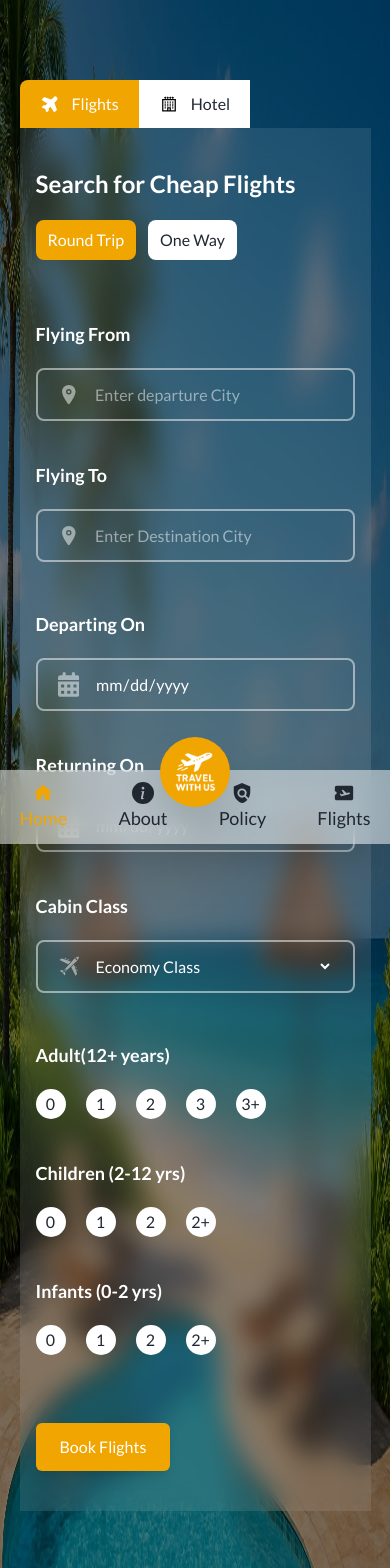
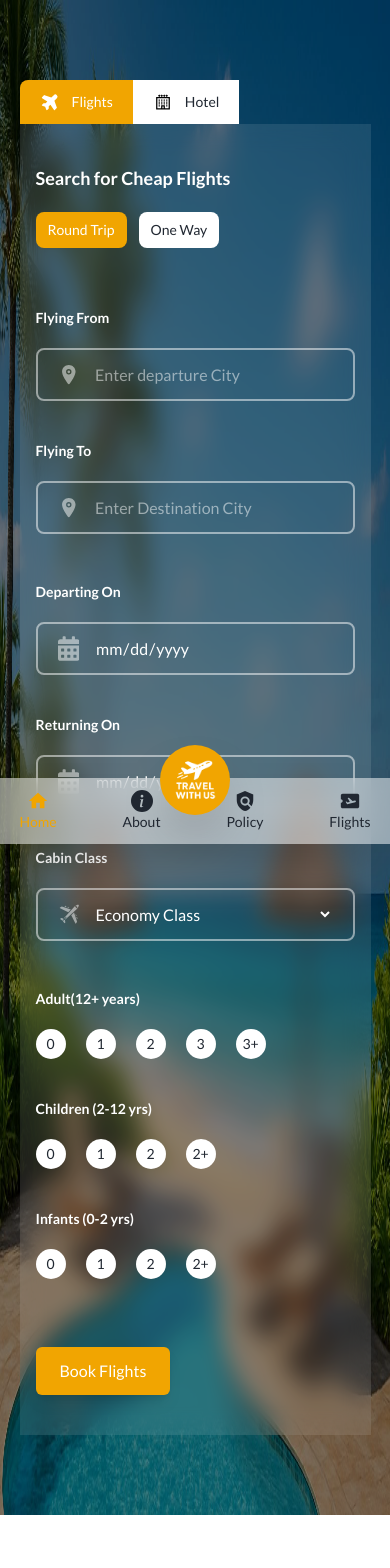
Before and after one commit to Programmer-Dev125/FlyWithUs, a React (Vite) app: page / in a window 390 px wide. Shown: the top 1568 px of the page. Built offline with nearby package versions, Linux system fonts and the light colour scheme.

Commit message:
change menu size

```diff
--- a/package.json
+++ b/package.json
@@ -26,6 +26,7 @@
   "devDependencies": {
     "@eslint/js": "^9.36.0",
     "@tailwindcss/postcss": "^4.1.13",
+    "@tailwindcss/typography": "^0.5.19",
     "@types/react": "^19.1.13",
     "@types/react-dom": "^19.1.9",
     "@vitejs/plugin-react": "^5.0.3",
--- a/src/pages/home/Home.jsx
+++ b/src/pages/home/Home.jsx
@@ -32,7 +32,7 @@ export default function Home(){
             <section className="flex flex-col gap-3 w-[100%] md:w-[45%]">
                 <h2 className="text-xl text-[var(--focus)]">Best Destinations around the world</h2>
                 <TextGenerator finalString="Travel, enjoy, live a new and full life." styles="text-6xl leading-normal text-[var(--primary)] relative" type="text" />
-                <p className="text-lg text-base/7 text-[var(--primary)]">Ready for your next adventure? Discover amazing destinations and exclusive deals tailored just for you!</p>
+                <p className="text-lg text-[var(--primary)]">Ready for your next adventure? Discover amazing destinations and exclusive deals tailored just for you!</p>
                 <Link to="/flights">
                   <Button>
                     Find Out More
--- a/src/pages/home/destination.jsx
+++ b/src/pages/home/destination.jsx
@@ -22,8 +22,8 @@ export default function Destination(){
             });
         },
         {
-            threshold: 0.1,        // triggers earlier
-            rootMargin: "-40% 0px -40% 0px", // center the trigger zone
+            threshold: 0.1,
+            rootMargin: "-40% 0px -40% 0px",
         }
         );
 
--- a/src/pages/home/flightForm.jsx
+++ b/src/pages/home/flightForm.jsx
@@ -30,48 +30,16 @@ export default function FlightForm(){
 
     return(
         <div className="flex flex-col gap-5">
-            <h2 className="text-2xl text-white font-semibold">Search for Cheap Flights</h2>
+            <h2 className="text-lg sm:text-2xl text-white font-semibold">Search for Cheap Flights</h2>
             <div className="flex flex-row gap-3">
-                <p className={`text-md px-3 py-2 cursor-pointer rounded-lg ${trip == "round" ? "text-white bg-[var(--focus)]" : "bg-white text-[var(--primary)]" }`} onClick={() => setTrip("round")}>Round Trip</p>
-                <p className={`text-md px-3 py-2 cursor-pointer rounded-lg ${trip == "one way" ? "text-white bg-[var(--focus)]" : "bg-white text-[var(--primary)]" }`} onClick={() => setTrip("one way")}>One Way</p>
+                <p className={`text-sm sm:text-base px-3 py-2 cursor-pointer rounded-lg ${trip == "round" ? "text-white bg-[var(--focus)]" : "bg-white text-[var(--primary)]" }`} onClick={() => setTrip("round")}>Round Trip</p>
+                <p className={`text-sm text-base px-3 py-2 cursor-pointer rounded-lg ${trip == "one way" ? "text-white bg-[var(--focus)]" : "bg-white text-[var(--primary)]" }`} onClick={() => setTrip("one way")}>One Way</p>
             </div>
             <div className="flex flex-col gap-12 mt-10">
-                {/* <div className="grid grid-cols-3 gap-10">
-                    <Input
-                        label="Name"
-                        labelStyles="text-white text-lg font-semibold"
-                        icon={<FaUser size={25} color="#ffffff80" />}
-                        mainParent={true}
-                        parentCommon={true}
-                        type="text"
-                        placeholder="Enter Your Name"
-                        inputStyles="text-white"
-                    />
-                    <Input
-                        label="Email"
-                        labelStyles="text-white text-lg font-semibold"
-                        icon={<MdEmail size={25} color="#ffffff80" />}
-                        mainParent={true}
-                        parentCommon={true}
-                        type="text"
-                        placeholder="Enter Your Email"
-                        inputStyles="text-white"
-                    />
-                    <Input
-                        label="Number"
-                        labelStyles="text-white text-lg font-semibold"
-                        icon={<FaPhoneAlt size={25} color="#ffffff80" />}
-                        mainParent={true}
-                        parentCommon={true}
-                        type="text"
-                        placeholder="Enter Your Phone Number"
-                        inputStyles="text-white"
-                    />
-                </div> */}
                 <div className="grid grid-cols-1 sm:grid-cols-2 gap-10">
                     <Input
                         label="Flying From"
-                        labelStyles="text-white text-lg font-semibold"
+                        labelStyles="text-white text-sm sm:text-lg font-semibold"
                         icon={<IoLocation  size={25} color="#ffffff80" />}
                         parentCommon={true}
                         type="text"
@@ -79,7 +47,7 @@ export default function FlightForm(){
                         inputStyles="text-white"  />
                     <Input
                         label="Flying To"
-                        labelStyles="text-white text-lg font-semibold"
+                        labelStyles="text-white text-sm sm:text-lg font-semibold"
                         icon={<IoLocation  size={25} color="#ffffff80" />}
                         parentCommon={true}
                         type="text"
@@ -90,7 +58,7 @@ export default function FlightForm(){
                 <div className={`grid ${trip === "round" ? "grid-cols-2 lg:grid-cols-3" : "grid-cols-2"} gap-10`}>
                     <Input
                         label="Departing On"
-                        labelStyles="text-white text-lg font-semibold"
+                        labelStyles="text-white text-sm sm:text-lg font-semibold"
                         icon={<FaCalendarAlt  size={25} color="#ffffff80" />}
                         parentCommon={true}
                         type="date" placeholder="Select Departure Date"
@@ -98,7 +66,7 @@ export default function FlightForm(){
                     />
                     {trip == "round" && <Input
                         label="Returning On"
-                        labelStyles="text-white text-lg font-semibold"
+                        labelStyles="text-white text-sm sm:text-lg font-semibold"
                         icon={<FaCalendarAlt  size={25} color="#ffffff80" />}
                         parentCommon={true}
                         type="date"
@@ -107,7 +75,7 @@ export default function FlightForm(){
                     }
                     <Select
                         label="Cabin Class"
-                        labelStyles="text-white text-lg font-semibold"
+                        labelStyles="text-white text-sm sm:text-lg font-semibold"
                         icon={<GiCommercialAirplane size={25} color="#ffffff80" />}
                         parentCommon={true}
                         options={["Economy Class", "Economy Premium", "Business Class", "First Class"]}
@@ -119,19 +87,19 @@ export default function FlightForm(){
                     {infos.map((info) => {
                         return info.sel == info.ages[info.ages.length - 1] ? <Select
                             label={info.label}
-                            labelStyles="text-white text-lg font-semibold"
+                            labelStyles="text-white text-sm sm:text-lg font-semibold"
                             icon={<info.icon size={25} color="#ffffff80" />}
                             parentCommon={true}
                             options={Array.from({length: 9})}
                             optionStyle="text-[var(--primary)]"
                             selectStyle="text-white"
                         /> : <div className="flex flex-col gap-5">
-                                <label className="text-white text-lg font-semibold">{info.label}</label>
+                                <label className="text-white text-sm sm:text-lg font-semibold">{info.label}</label>
                                 <div className="flex gap-5">
                                     {info.ages.map((age, i) => <div  key={i} className={`w-[30px] h-[30px] rounded-full flex justify-center items-center cursor-pointer ${info.sel == age ? "bg-[var(--focus)] text-white" : "bg-white text-[var(--primary)] hover:bg-[var(--focus)] hover:text-white"}`}
                                     onClick={() => onSelect(info.about, age)}
                                 >
-                                    <p className="text-md">{age}</p>
+                                    <p className="text-sm sm:text-base">{age}</p>
                                 </div>)}
                                 </div>
                             </div>
--- a/src/pages/home/form.jsx
+++ b/src/pages/home/form.jsx
@@ -17,14 +17,12 @@ export default function Form(){
     const tabTitles = [
         {id: 1, icon: PiAirplaneTiltFill, focus: "flight", text: "Flights"},
         {id: 2, icon: LiaHotelSolid, focus: "hotel", text: "Hotel"},
-        // {id: 3, icon: FaCarSide, focus: "car", text: "Car"},
     ]
     const contents =  [
         {id: 0, img: "/images/form-1.jpg"},
         {id: 1, img: "/images/form-2.jpg"},
         {id: 2, img: "/images/form-3.jpg"},
     ]
-    const current = contents[id];
 
     useEffect(() =>{
         timeoutRef.current = setTimeout(() =>{
@@ -40,18 +38,26 @@ export default function Form(){
                    <div className="w-[90%] xl:w-[60%] form-section">
                         <div className="flex flex-row w-[100%]">
                             {tabTitles.map((title) =>
-                            <div
-                                key={title.id}
-                                className={`flex flex-row gap-3 items-center cursor-pointer px-5  py-3 ${title.id == 1 ? "rounded-tl-lg" : ""}  ${tab == title.focus ? "bg-[var(--focus)]" : "bg-white"}`} onClick={() => dispatch(onTab(title.focus))}>
-                                    <title.icon size={20} color={`${tab == title.focus ? "#ffffff" : "#000000"}`} />
-                                    <p className={`text-md ${tab == title.focus ? "text-white" : "text-[var(--primary)]"}`}>{title.text}</p>
-                            </div>
-                        )}
+                                <div
+                                    key={title.id}
+                                    className={`flex flex-row gap-3 items-center cursor-pointer px-5  py-3 ${title.id == 1 ? "rounded-tl-lg" : ""}  ${tab == title.focus ? "bg-[var(--focus)]" : "bg-white"}`}
+                                    onClick={() => dispatch(onTab(title.focus))}
+                                    >
+                                        <title.icon
+                                            size={20}
+                                            color={`${tab == title.focus ? "#ffffff" : "#000000"}`}
+                                        />
+                                        <p
+                                            className={`text-sm sm:text-base ${tab == title.focus ? "text-white" : "text-[var(--primary)]"}`}
+                                        >
+                                            {title.text}
+                                        </p>
+                                </div>
+                            )}
                         </div>
                         <div className={`backdrop-blur-md bg-white/10 z-10 w-[100%] flex flex-col gap-10 px-4 py-10`}>
                             {tab == "flight" && <FlightForm />}
                             {tab == "hotel" && <HotelForm />}
-                            {/* {tab == "car" && <CarForm />} */}
                         </div>
                    </div>
                 </section>
--- a/src/pages/menu/menu.jsx
+++ b/src/pages/menu/menu.jsx
@@ -11,7 +11,6 @@ export default function Menu(){
     const {pathname} = useLocation();
     const timeoutRef = useRef(null);
     const [id, setId] = useState(0);
-    const [openMenu, setOpenMenu] = useState(false);
 
     const contents =  [
         {id: 0, img: "/images/form-1.jpg"},
@@ -40,10 +39,6 @@ export default function Menu(){
         }
       }
     }, [pathname, id]);
-
-    const toggleMenu = () =>{
-      setOpenMenu((prev) => !prev);
-    }
 
     return(
         <section className={`relative ${pathname === "/" && "pb-20"}`}>
@@ -85,7 +80,7 @@ export default function Menu(){
                     <Link to={menu.link} key={index}>
                       <div className="flex flex-col items-center transition-transform duration-200 cursor-pointer hover:scale-120">
                         <menu.icon size={22}  color={`${pathname === menu.link ? "var(--focus)" : "var(--primary)"}`} />
-                        <p className="text-lg" style={{color: pathname === menu.link ? "var(--focus)" : "var(--primary)"}}>{menu.text}</p>
+                        <p className="text-sm" style={{color: pathname === menu.link ? "var(--focus)" : "var(--primary)"}}>{menu.text}</p>
                       </div>
                     </Link>
                   )}
--- a/src/styles/style.css
+++ b/src/styles/style.css
@@ -1,4 +1,6 @@
 @import "tailwindcss";
+@import "tailwindcss";
+@plugin "@tailwindcss/typography";
 
 :root{
   --primary: #212832;
```
Also changed, not shown: 1 other file (tests, documents, lock files or other folders).
